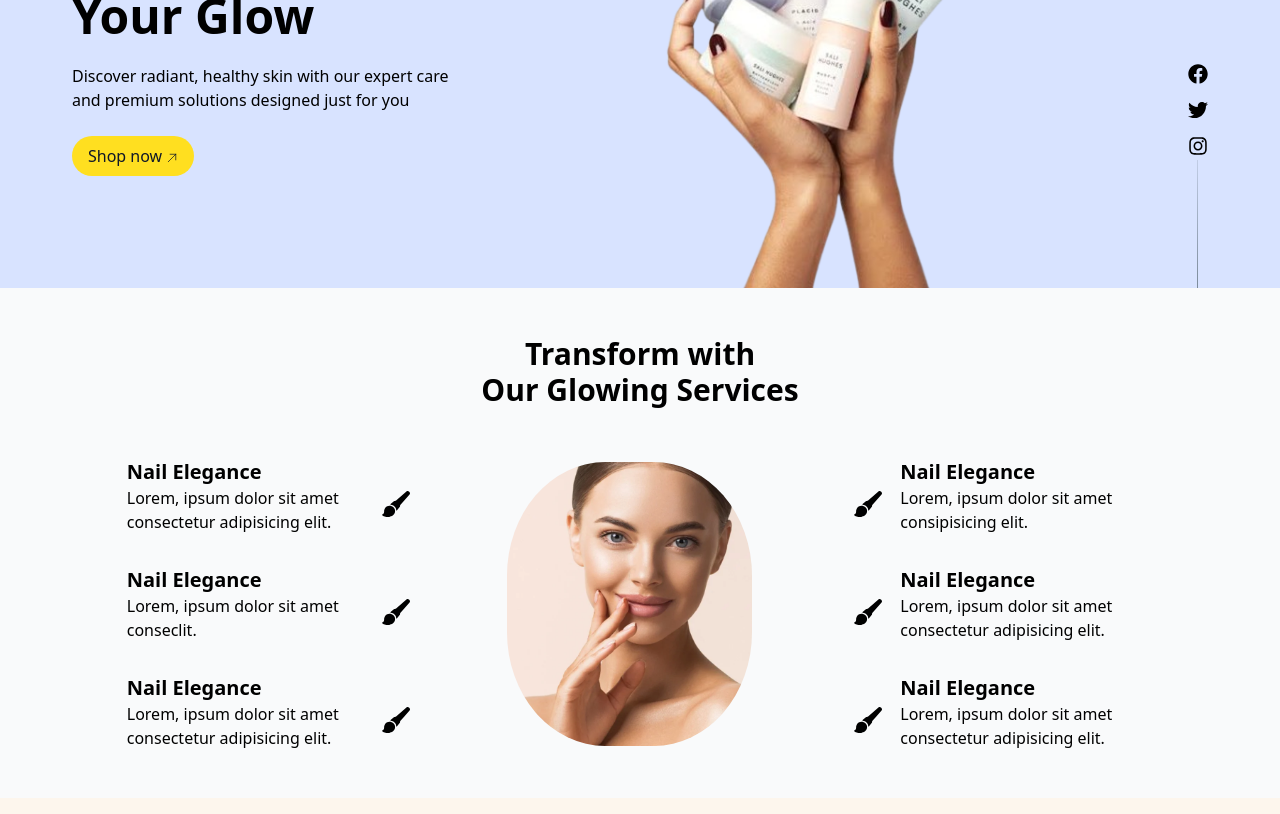
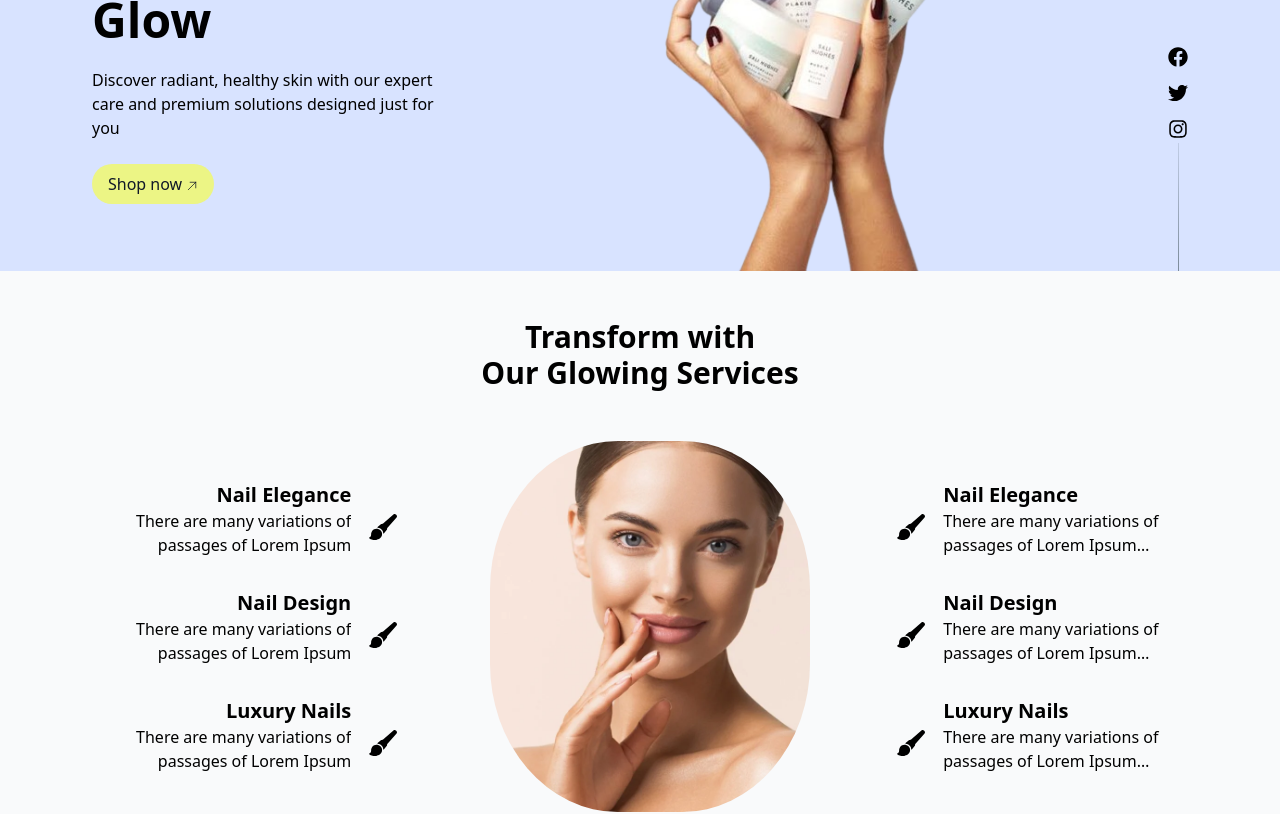
Before and after one commit to winwinchit1355/react-liitle-shop, a React (Vite) app: page / in a window 1280 px wide. Shown: the part 300-1114 px from the top of the page. Built offline with nearby package versions, Linux system fonts and the light colour scheme.

Commit message:
ko tin ko fixed

```diff
--- a/package.json
+++ b/package.json
@@ -13,6 +13,7 @@
     "dependencies": {
         "@heroicons/react": "^2.2.0",
         "@tailwindcss/vite": "^4.1.5",
+        "motion": "^12.10.5",
         "react": "^19.0.0",
         "react-dom": "^19.0.0",
         "react-icons": "^5.5.0",
--- a/src/components/ads/Advertisement.jsx
+++ b/src/components/ads/Advertisement.jsx
@@ -1,16 +1,17 @@
 import AdsImage from "../../assets/ads/ads.webp"
 import { IoIosBrush } from "react-icons/io"
+import AdItem from "../container/AdItem";
 
 const leftData = [
-  { id: 1, title: "Nail Elegance", desc: "Lorem ipsum dolor sit amet.",img:'' },
-  { id: 2, title: "Nail Design", desc: "Adipisicing elit sed do.",img:'' },
-  { id: 3, title: "Luxury Nails", desc: "Consectetur elit amet.",img:''}
+  { id: 1, title: "Nail Elegance", desc: "There are many variations of passages of Lorem Ipsum available, but the majority have suffered alteration in some form, by injected humour, or randomised words which don't look even slightly believable.Lorem ipsum dolor sit amet.", img: ''},
+  { id: 2, title: "Nail Design", desc: "There are many variations of passages of Lorem Ipsum available, but the majority have suffered alteration in some form, by injected humour, or randomised words which don't look even slightly believable.", img:'' },
+  { id: 3, title: "Luxury Nails", desc: "There are many variations of passages of Lorem Ipsum available, but the majority have suffered alteration in some form, by injected humour, or randomised words which don't look even slightly believable.", img:''}
 ];
 
 const rightData = [
-  { id: 1, title: "Nail Elegance", desc: "Lorem ipsum dolor sit amet.",img:'' },
-  { id: 2, title: "Nail Design", desc: "Adipisicing elit sed do.",img:'' },
-  { id: 3, title: "Luxury Nails", desc: "Consectetur elit amet.",img:''}
+  { id: 1, title: "Nail Elegance", desc: "There are many variations of passages of Lorem Ipsum available, but the majority have suffered alteration in some form, by injected humour, or randomised words which don't look even slightly believable.", img:'' },
+  { id: 2, title: "Nail Design", desc: "There are many variations of passages of Lorem Ipsum available, but the majority have suffered alteration in some form, by injected humour, or randomised words which don't look even slightly believable.", img:'' },
+  { id: 3, title: "Luxury Nails", desc: "There are many variations of passages of Lorem Ipsum available, but the majority have suffered alteration in some form, by injected humour, or randomised words which don't look even slightly believable.", img:''}
 ];
 
 const Advertisement = () => {
@@ -21,61 +22,36 @@ const Advertisement = () => {
                     Transform with <br></br>Our Glowing Services
                 </h1>
             </div>
-            <div className="flex justify-center items-center">
+            <div className="flex flex-col space-y-5 lg:space-y-0 lg:flex-row lg:justify-center lg:items-center">
                 <div className="left flex flex-wrap gap-8 justify-end">
-                    <div className="flex items-center justify-center gap-4 w-full">
-                        <div className="w-1/2">
-                            <h4 className="text-xl font-bold">Nail Elegance</h4>
-                            <p>Lorem, ipsum dolor sit amet consectetur adipisicing elit. </p>
-                        </div>
-                        <IoIosBrush className="h-8 w-8 mt-4" />
-                    </div>
-                    <div className="flex items-center justify-center gap-4 w-full">
-                        <div className="w-1/2">
-                            <h4 className="text-xl font-bold">Nail Elegance</h4>
-                            <p>Lorem, ipsum dolor sit amet conseclit. </p>
-                        </div>
-                        <IoIosBrush className="h-8 w-8 mt-4" />
-                    </div>
-                    <div className="flex items-center justify-center gap-4 w-full">
-                        <div className="w-1/2">
-                            <h4 className="text-xl font-bold">Nail Elegance</h4>
-                            <p>Lorem, ipsum dolor sit amet consectetur adipisicing elit. </p>
-                        </div>
-                        <IoIosBrush className="h-8 w-8 mt-4" />
-                    </div>
+                    {leftData.map((item) => (
+                        <AdItem
+                            key={item.id}
+                            title={item.title}
+                            info={item.desc}
+                            icon={<IoIosBrush className="h-8 w-8 mt-4" />}
+                        />
+                    ))}
                 </div>
 
-                <div className="middle">
+                <div className="middle hidden lg:flex">
                     <img
-                        className="rounded-t-[40%] rounded-b-[40%] border-0 border-gray-800"
+                        className="min-w-80 w-80 max-w-full rounded-t-[40%] rounded-b-[40%] border-0 border-gray-800"
                         src={AdsImage}
                         alt=""
                     />
                 </div>
 
                 <div className="right flex flex-wrap gap-8 justify-start">
-                    <div className="flex items-center justify-center gap-4 w-full">
-                        <IoIosBrush className="h-8 w-8 mt-4" />
-                        <div className="w-1/2">
-                            <h4 className="text-xl font-bold">Nail Elegance</h4>
-                            <p>Lorem, ipsum dolor sit amet consipisicing elit. </p>
-                        </div>
-                    </div>
-                    <div className="flex items-center justify-center gap-4 w-full">
-                        <IoIosBrush className="h-8 w-8 mt-4" />
-                        <div className="w-1/2">
-                            <h4 className="text-xl font-bold">Nail Elegance</h4>
-                            <p>Lorem, ipsum dolor sit amet consectetur adipisicing elit. </p>
-                        </div>
-                    </div>
-                    <div className="flex items-center justify-center gap-4 w-full">
-                        <IoIosBrush className="h-8 w-8 mt-4" />
-                        <div className="w-1/2">
-                            <h4 className="text-xl font-bold">Nail Elegance</h4>
-                            <p>Lorem, ipsum dolor sit amet consectetur adipisicing elit. </p>
-                        </div>
-                    </div>
+                    {rightData.map((item) => (
+                        <AdItem
+                            key={item.id}
+                            side="right"
+                            title={item.title}
+                            info={item.desc}
+                            icon={<IoIosBrush className="h-8 w-8 mt-4" />}
+                        />
+                    ))}
                 </div>
             </div>
         </div>
--- a/src/components/banner/Banner.jsx
+++ b/src/components/banner/Banner.jsx
@@ -1,22 +1,29 @@
+import { FaFacebook, FaTwitter, FaInstagram } from "react-icons/fa"
+import { ArrowUpRightIcon } from "@heroicons/react/24/outline"
+import { motion } from "motion/react"
 import BannerImage from "../../assets/banners/banner.png"
-import { ArrowUpRightIcon } from "@heroicons/react/24/outline"
-import { FaFacebook, FaTwitter, FaInstagram } from "react-icons/fa"
 
 const Banner = () => {
     return (
-        <div className="flex flex-col md:flex-row px-8 md:px-18 pt-12 justify-between bg-[#d8e3ff]">
+        <div className='bg-[#d8e3ff]'>
+            <div className="container">
+                <div className="flex flex-col md:flex-row px-8 md:px-18 pt-12 justify-between ">
                     <div className="w-full md:w-1/3 items-center justify-center mt-auto mb-auto">
                         <h1 className="text-5xl font-bold mb-6">Transform your Skin, Embrace Your Glow</h1>
                         <p className="mb-6">Discover radiant, healthy skin with our expert care and premium solutions designed just for you</p>
-                <button className="flex items-center bg-yellow-300 hover:bg-yellow-400 py-2 px-4 rounded-full text-gray-900 mb-6">
+                        <button className="flex items-center bg-[#ecf585] transition-all duration-300 hover:bg-yellow-400 hover:transition-all hover:duration-800 py-2 px-4 rounded-full text-gray-900 mb-6">
                             Shop now <ArrowUpRightIcon className="w-3 h-3 mt-1 ml-1" />
                         </button>
                     </div>
                     <div className="md:w-2/5 items-center justify-end">
-                <img
+                        <motion.img
                             src={BannerImage}
                             alt="Banner"
                             className="w-full h-full object-cover"
+                            initial={{ opacity: 0, y: 100 }}
+                            animate={{ opacity: 1, y: 0 }}
+                            exit={{ opacity: 0, y: 100 }}
+                            transition={{ duration: 0.5, delay: 2 }}
                         />
                     </div>
                     <div className="flex gap-x-24 mt-8 md:mt-0 md:gap-x-0 justify-center md:flex-col md:justify-end md:items-center">
@@ -48,6 +55,8 @@ const Banner = () => {
                         "></div>
                     </div>
                 </div>
+            </div>
+        </div>
     )
 }
 
--- /dev/null
+++ b/src/components/container/AdItem.jsx
@@ -0,0 +1,27 @@
+import React from 'react'
+
+const AdItem = ({ side, title, info, icon }) => {
+    return (
+        <div className="flex items-center justify-center gap-4 w-full">
+            {side === 'right' ? (
+                <>
+                    {icon}
+                    <div className="w-1/2">
+                        <h4 className="text-xl font-bold">{title}</h4>
+                        <p className='line-clamp-2'>{info}</p>
+                    </div>
+                </>
+            ) : (
+                <>
+                    <div className="w-1/2">
+                        <h4 className="text-xl font-bold text-right">{title}</h4>
+                        <p className='text-right line-clamp-2'>{info}</p>
+                    </div>
+                    {icon}
+                </>
+            )}
+        </div>
+    )
+}
+
+export default AdItem
--- a/src/components/product/Product.jsx
+++ b/src/components/product/Product.jsx
@@ -249,9 +249,9 @@ const Product = () => {
                                 >
                                     <path
                                         stroke="currentColor"
-                                        stroke-linecap="round"
-                                        stroke-linejoin="round"
-                                        stroke-width="2"
+                                        strokeLinecap="round"
+                                        strokeLinejoin="round"
+                                        strokeWidth="2"
                                         d="M4 4h1.5L8 16m0 0h8m-8 0a2 2 0 1 0 0 4 2 2 0 0 0 0-4Zm8 0a2 2 0 1 0 0 4 2 2 0 0 0 0-4Zm.75-3H7.5M11 7H6.312M17 4v6m-3-3h6"
                                     />
                                 </svg>
--- a/src/styles/app.css
+++ b/src/styles/app.css
@@ -9,3 +9,9 @@
 body {
     background-color: var(--default-color);
 }
+
+.container {
+    margin: 0 auto;
+    width: 1240px;
+    max-width: 100%;
+}
```
Also changed, not shown: 1 other file (tests, documents, lock files or other folders). Lines whose indentation alone changed are shown as unchanged.
